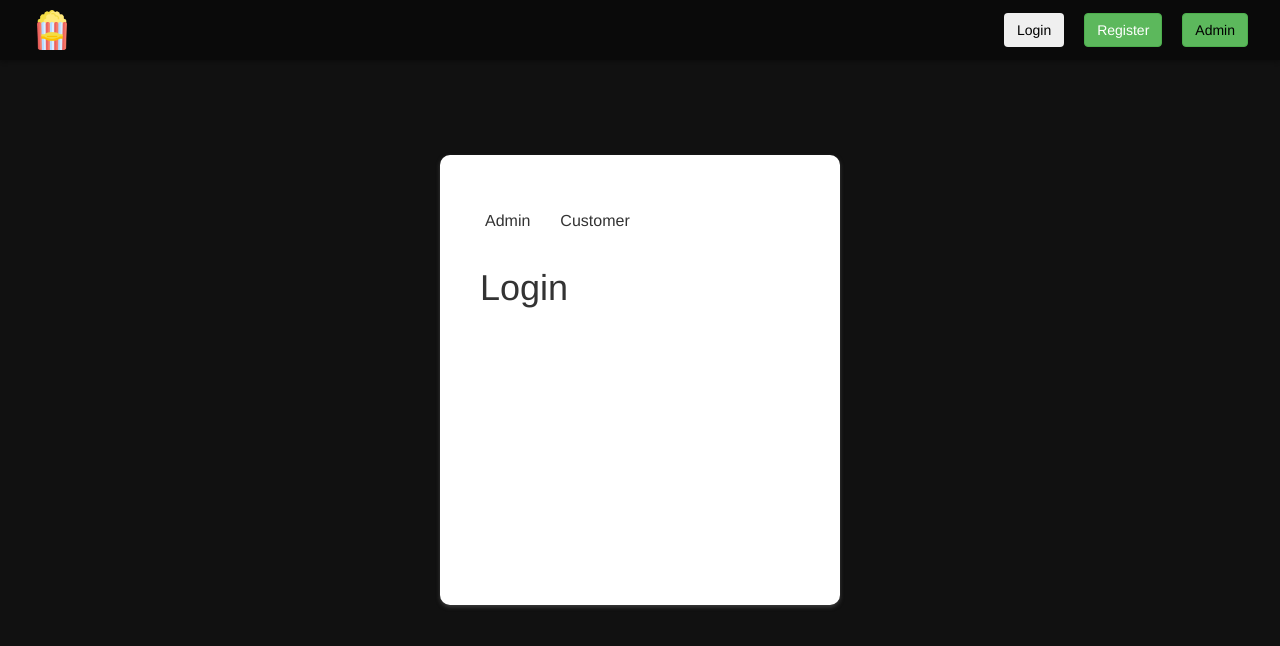
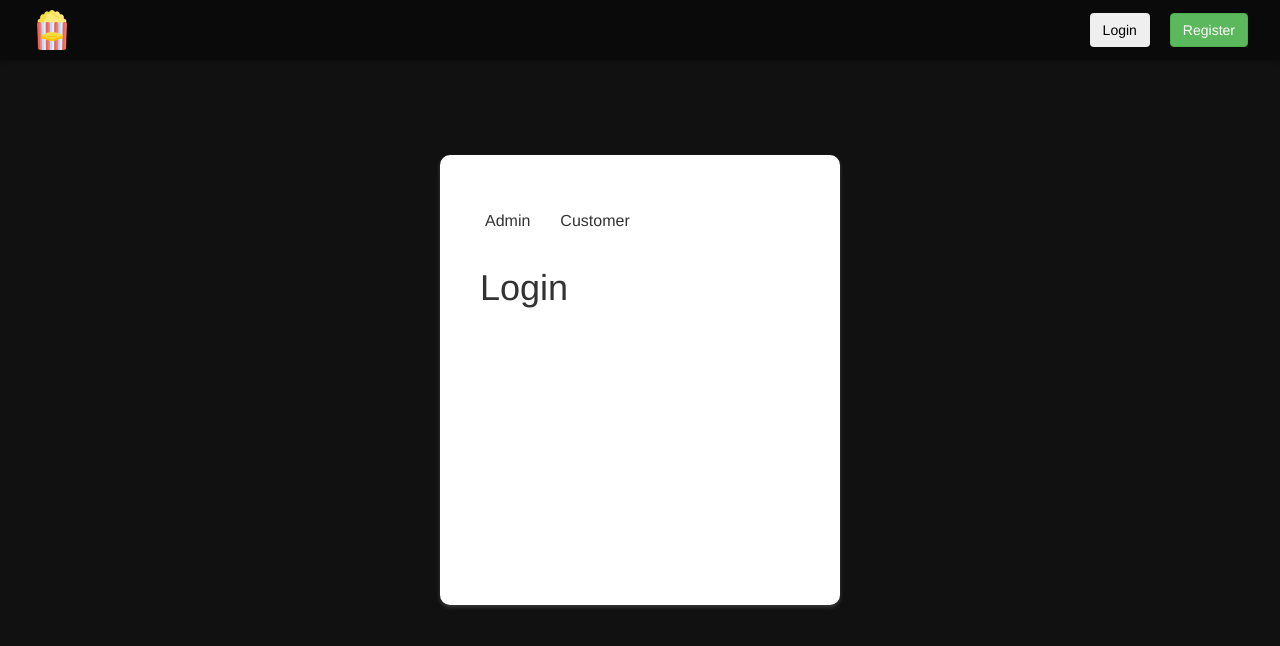
Before and after one commit to rocksman/angular-movie-management, an Angular app: page /login in a window 1280 px wide. Shown: the top 646 px of the page. Built offline with nearby package versions, Linux system fonts and the light colour scheme.

Commit message:
admin button changes

```diff
--- a/src/app/app.component.html
+++ b/src/app/app.component.html
@@ -19,7 +19,7 @@
       <li *ngIf="auth.isAuth" (click)="changeAuth(false)">
         <button class="btn btn-danger">Logout</button>
       </li>
-      <li *ngIf="auth.isAdmin">
+      <li *ngIf="auth.adminRole">
         <button class="btn btn-success">
           <a routerLink="/admin" routerLinkActive="active">Admin</a>
         </button>
--- a/src/app/app.component.ts
+++ b/src/app/app.component.ts
@@ -11,6 +11,7 @@ export class AppComponent {
   constructor(public auth: AuthService) {
     auth.isAuthenticated();
     auth.isAdmin();
+    console.log(auth.isAdmin());
   }
   changeAuth = (flag) => {
     this.auth.changeAuth(flag);
--- a/src/app/auth.service.ts
+++ b/src/app/auth.service.ts
@@ -6,7 +6,7 @@ import { RoleGuardService } from './role-guard.service';
 })
 export class AuthService {
   isAuth = false;
-  adminRole: RoleGuardService;
+  adminRole = false;
   constructor() {}
 
   public isAdmin(): boolean {
@@ -14,8 +14,10 @@ export class AuthService {
     try {
       let isAdmin = JSON.parse(token).isAdmin;
       if (!isAdmin || !this.isAuthenticated()) {
+        this.adminRole = false;
         return false;
       } else {
+        this.adminRole = true;
         return true;
       }
     } catch (e) {
```
